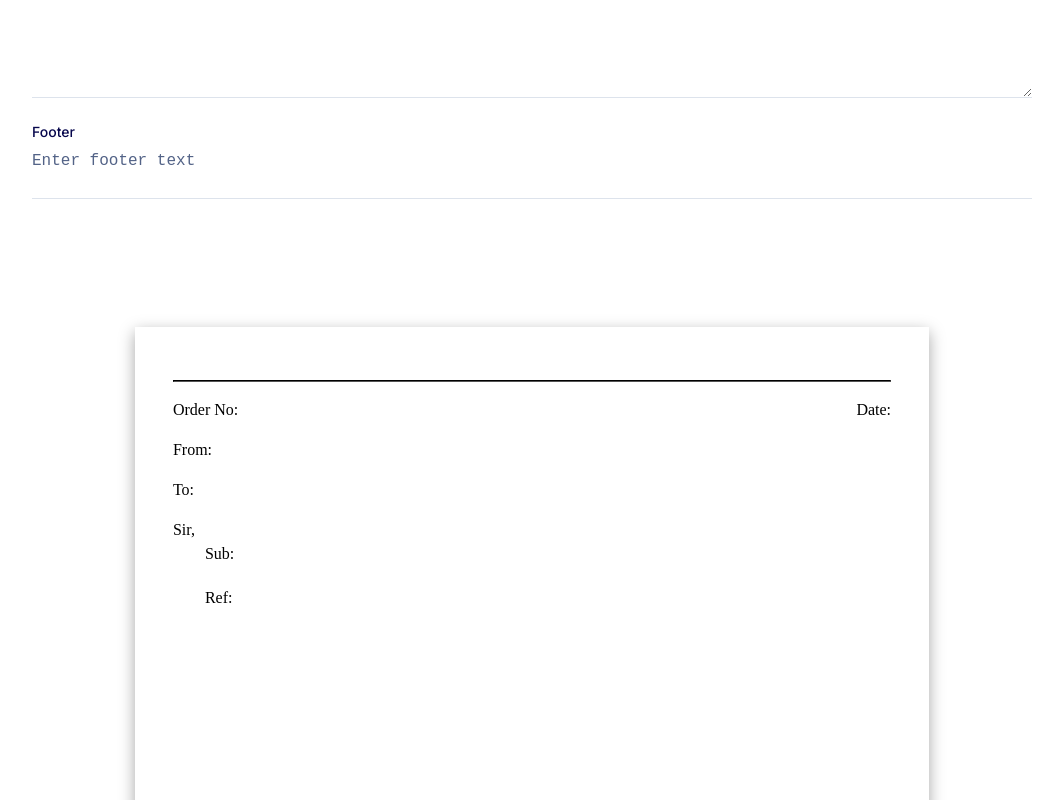
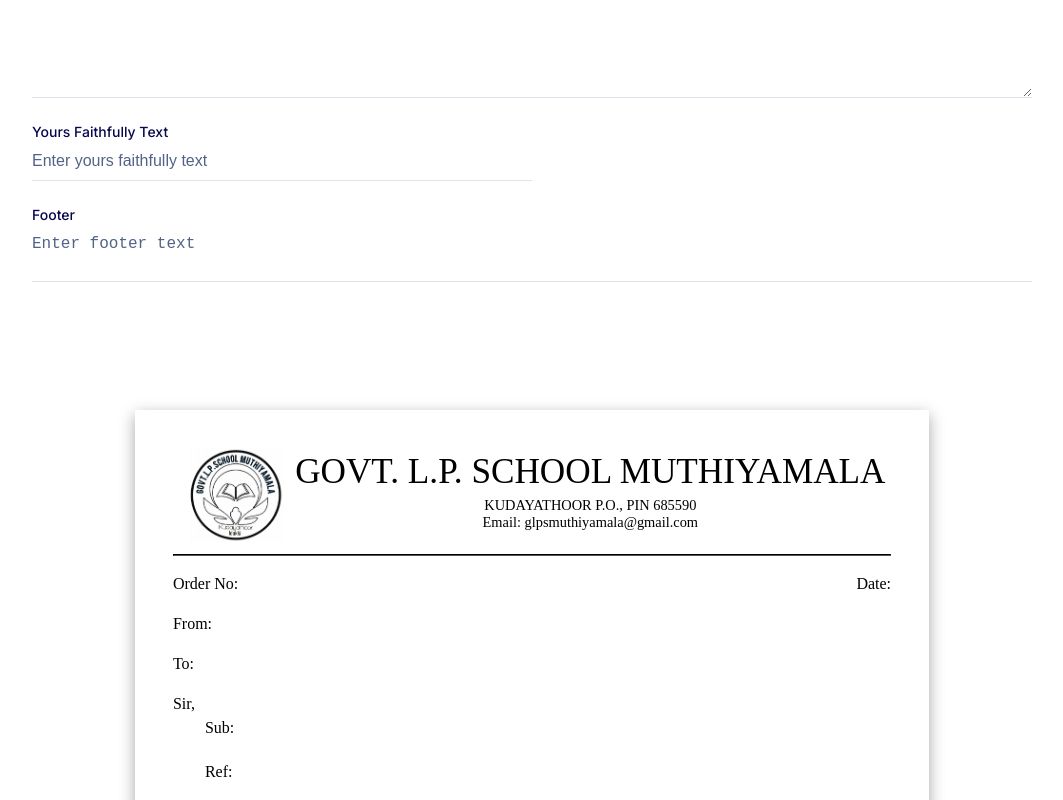
Before and after one commit to abinopoulose/gen-doc, a React (Vite) app: page / in a window 1280 px wide. Shown: the part 620-1420 px from the top of the page, without its empty margins (108-1171 px from the left). Built offline with nearby package versions, Linux system fonts and the light colour scheme.

Commit message:
feat: add logo

```diff
--- a/src/App.jsx
+++ b/src/App.jsx
@@ -4,7 +4,7 @@ import PdfForm from './pdf-form/pdf-form';
 
 function App() {
   const [formData, setFormData] = useState({
-    schoolName: '',
+    // schoolName: 'GOVT. L.P. SCHOOL MUTHIYAMALA',
     fromName: '',
     orderNumber: '',
     issueDate: '',
@@ -12,7 +12,8 @@ function App() {
     subject: '',
     ref: '',
     body: '',
-    footer: ''
+    footer: '',
+    yoursFaithfully: ''
   });
 
   const handleFormSubmit = (data) => {
--- a/src/pdf-form/pdf-form.jsx
+++ b/src/pdf-form/pdf-form.jsx
@@ -11,7 +11,8 @@ const PdfForm = ({ onSubmit }) => {
     subject: '',
     ref: '',
     body: '',
-    footer: ''
+    footer: '',
+    yoursFaithfully: ''
   });
 
   const handleChange = (e) => {
@@ -152,6 +153,21 @@ const PdfForm = ({ onSubmit }) => {
             />
           </div>
 
+          <div className="formbold-input-flex">
+            <div>
+              <label htmlFor="yoursFaithfully" className="formbold-form-label">Yours Faithfully Text</label>
+              <input
+                type="text"
+                name="yoursFaithfully"
+                id="yoursFaithfully"
+                value={formData.yoursFaithfully}
+                onChange={handleChange}
+                className="formbold-form-input"
+                placeholder="Enter yours faithfully text"
+              />
+            </div>
+          </div>
+
           <div className="formbold-textarea">
             <label htmlFor="footer" className="formbold-form-label">Footer</label>
             <textarea
@@ -164,6 +180,7 @@ const PdfForm = ({ onSubmit }) => {
               rows={2}
             />
           </div>
+
         </form>
       </div>
     </div>
--- a/src/pdf-generator/pdf-generator.jsx
+++ b/src/pdf-generator/pdf-generator.jsx
@@ -5,7 +5,7 @@ import TemplateLeo from '../templates/leo';
 import './pdf-generator.css';
 
 const PdfGenerator = ({
-  schoolName,
+  // schoolName,
   fromName,
   orderNumber,
   issueDate,
@@ -13,7 +13,8 @@ const PdfGenerator = ({
   subject,
   ref,
   body,
-  footer
+  footer,
+  yoursFaithfully
 }) => {
   const printRef = useRef();
 
@@ -50,7 +51,7 @@ const PdfGenerator = ({
     <div className="pdf-container">
       <div className='scrollable-container'>
         <TemplateLeo
-          schoolName={schoolName}
+          // schoolName={schoolName}
           fromName={fromName}
           orderNumber={orderNumber}
           issueDate={issueDate}
@@ -59,12 +60,13 @@ const PdfGenerator = ({
           ref={ref}
           body={body}
           footer={footer}
+          yoursFaithfully={yoursFaithfully}
         />
       </div>
 
       <div ref={printRef} className='render-outside'>
         <TemplateLeo
-          schoolName={schoolName}
+          // schoolName={schoolName}
           fromName={fromName}
           orderNumber={orderNumber}
           issueDate={issueDate}
@@ -73,6 +75,7 @@ const PdfGenerator = ({
           ref={ref}
           body={body}
           footer={footer}
+          yoursFaithfully={yoursFaithfully}
         />
       </div>
 
--- a/src/templates/leo.css
+++ b/src/templates/leo.css
@@ -27,6 +27,7 @@ body, .page {
   margin-right: auto;
   padding:10mm;
   box-shadow: rgba(0, 0, 0, 0.35) 0px 5px 15px;
+  font-family: 'Times New Roman', Times, serif;
 }
 
 .header {
@@ -34,8 +35,10 @@ body, .page {
 }
 
 .header h1 {
-  font-size: 28pt;
+  /* font-size: 2rem; */
   margin: 0;
+  font-family: 'Times New Roman', Times, serif;
+
 }
 
 .content {
@@ -54,11 +57,45 @@ body, .page {
 
 .header-line {
   border-color: black;
-  margin: 1rem 0;
+  margin-bottom: 1rem;
+}
+
+.school-header {
+  display: flex;
+  align-items: flex-start;
+  /* gap: 2rem; */
+  /* margin-bottom: 1rem; */
+}
+
+.logo-container {
+  flex-shrink: 0;
+}
+
+.school-logo {
+  height: 100px;
+  width: auto;
+  object-fit: contain;
+}
+
+.school-info {
+  flex-grow: 1;
 }
 
 .school-name {
-  text-align: center;
+  margin: 0;
+  font-size: 2.2rem;
+  font-weight: 500;
+  line-height: 1.4;
+}
+
+.school-details {
+  /* margin-top: 0.5rem; */
+  font-size: 0.9rem;
+  line-height: 1.2;
+}
+
+.school-details p {
+  margin: 0;
 }
 
 .order-info {
@@ -100,5 +137,13 @@ body, .page {
 
 .body-paragraph {
   text-align: justify;
+  margin-left: 2rem;
   white-space: pre-wrap;
+  font-weight: 1;
+  font-family:'Times New Roman', Times, serif
 }
+
+.yours-faithfully-section {
+  /* background-color: red; */
+  text-align: end;
+}
--- a/src/templates/leo.jsx
+++ b/src/templates/leo.jsx
@@ -1,9 +1,21 @@
 import './leo.css';
+import logo from '../assets/sh-logo.png';
 
-const TemplateLeo = ({ schoolName, fromName, toName, issueDate, orderNumber, subject, ref, body, footer }) => (
+const TemplateLeo = ({ fromName, toName, issueDate, orderNumber, subject, ref, body, footer, yoursFaithfully }) => (
   <div className="page">
     <div className="header">
-      <h1 className="school-name">{schoolName}</h1>
+      <div className="school-header">
+        <div className="logo-container">
+          <img src={logo} alt="School Logo" className="school-logo" />
+        </div>
+        <div className="school-info">
+          <h1 className="school-name">GOVT. L.P. SCHOOL MUTHIYAMALA</h1>
+          <div className="school-details">
+            <p>KUDAYATHOOR P.O., PIN 685590 <br></br>
+            Email: glpsmuthiyamala@gmail.com</p>
+          </div>
+        </div>
+      </div>
       <hr className="header-line" />
       <div className="order-info">
         <span className="order-number">Order No: {orderNumber}</span>
@@ -32,14 +44,19 @@ const TemplateLeo = ({ schoolName, fromName, toName, issueDate, orderNumber, sub
           <span>Ref:</span>
           <span className="ref"> {ref}</span>
         </div>
+        <pre>
         {body.split('\n').map((paragraph, index) => (
           <p key={index} className="body-paragraph">{paragraph}</p>
         ))}
+        </pre>
+        <div className='yours-faithfully-section'>
+          {yoursFaithfully}
+        </div>
       </div>
     </div>
 
     <div className="footer">
-      {footer || 'ABCD • 1234 Elm Street, Hometown, Country • +91 1234567890'}
+      {footer}
     </div>
   </div>
 );
```
Also changed, not shown: src/assets/sh-logo.png (added).
